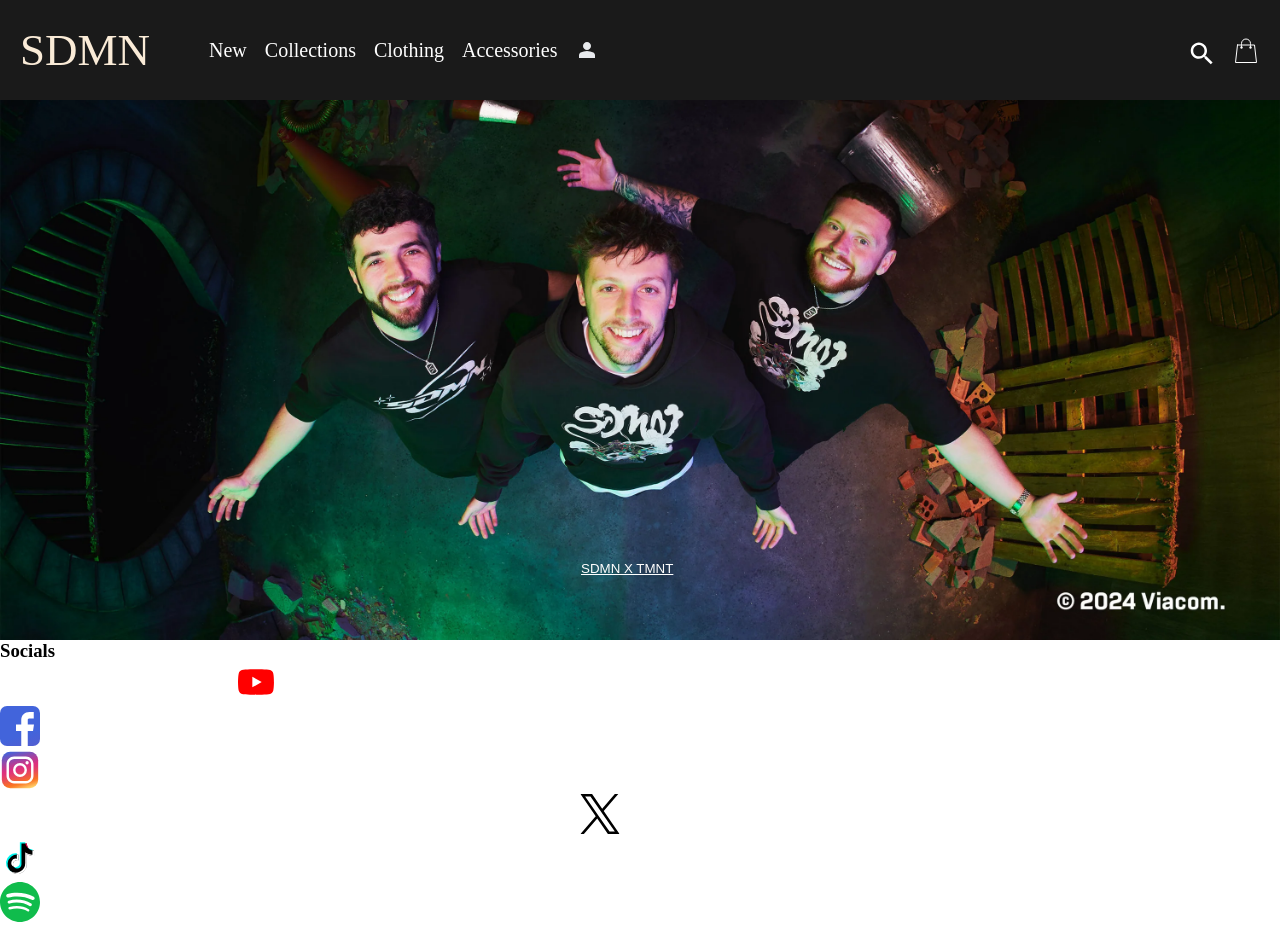
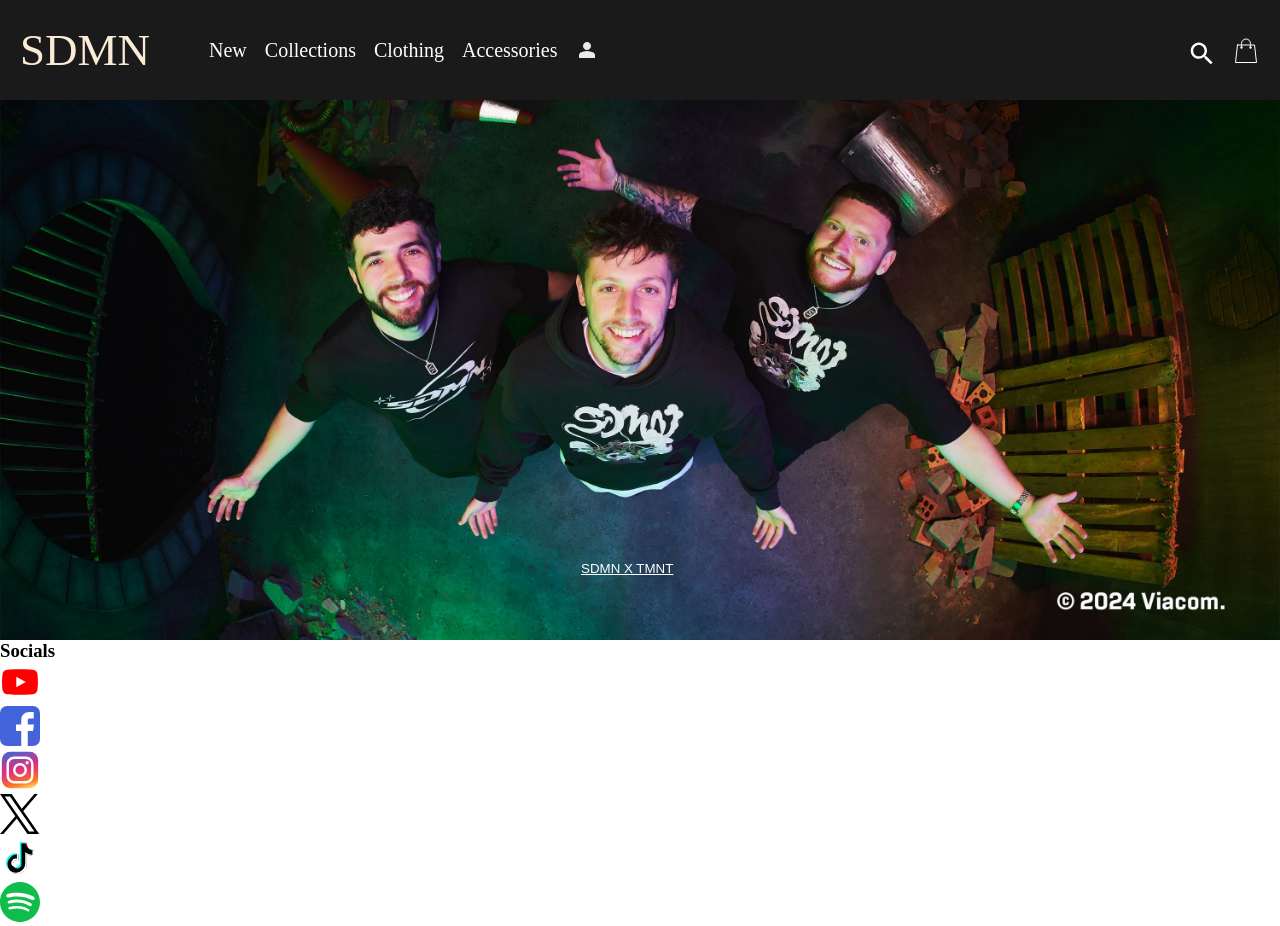
Before and after one commit to AmirSamadian/sidemen-clothing-clone, a website: page webapp/frontend/index.html in a window 1280 px wide. Drawn offline with Linux system fonts and the light colour scheme.

Commit message:
deleted width attribute on yt and twitter icon svgs

```diff
--- a/webapp/frontend/index.html
+++ b/webapp/frontend/index.html
@@ -89,7 +89,7 @@
         <div class="logo_container">
             <ul>
                 <li><a href="https://www.youtube.com/@SDMNClothing">
-                    <svg id="YT" height="40px" style="enable-background:new 0 0 512 512;" version="1.1" viewBox="0 0 512 512" width="512px" xml:space="preserve" xmlns="http://www.w3.org/2000/svg" xmlns:xlink="http://www.w3.org/1999/xlink"><g id="_x33_95-youtube"><g><path d="M476.387,144.888c-5.291-19.919-20.878-35.608-40.67-40.933C399.845,94.282,256,94.282,256,94.282    s-143.845,0-179.719,9.674c-19.791,5.325-35.378,21.013-40.668,40.933c-9.612,36.105-9.612,111.438-9.612,111.438    s0,75.334,9.612,111.438c5.29,19.92,20.877,34.955,40.668,40.281C112.155,417.719,256,417.719,256,417.719    s143.845,0,179.717-9.674c19.792-5.326,35.379-20.361,40.67-40.281c9.612-36.104,9.612-111.438,9.612-111.438    S485.999,180.994,476.387,144.888z" style="fill:#FF0000;"/><polygon points="208.954,324.723 208.954,187.93 329.18,256.328   " style="fill:#FFFFFF;"/></g></g><g id="Layer_1"/></svg>
+                    <svg id="YT" height="40px" style="enable-background:new 0 0 512 512;" version="1.1" viewBox="0 0 512 512"  xml:space="preserve" xmlns="http://www.w3.org/2000/svg" xmlns:xlink="http://www.w3.org/1999/xlink"><g id="_x33_95-youtube"><g><path d="M476.387,144.888c-5.291-19.919-20.878-35.608-40.67-40.933C399.845,94.282,256,94.282,256,94.282    s-143.845,0-179.719,9.674c-19.791,5.325-35.378,21.013-40.668,40.933c-9.612,36.105-9.612,111.438-9.612,111.438    s0,75.334,9.612,111.438c5.29,19.92,20.877,34.955,40.668,40.281C112.155,417.719,256,417.719,256,417.719    s143.845,0,179.717-9.674c19.792-5.326,35.379-20.361,40.67-40.281c9.612-36.104,9.612-111.438,9.612-111.438    S485.999,180.994,476.387,144.888z" style="fill:#FF0000;"/><polygon points="208.954,324.723 208.954,187.93 329.18,256.328   " style="fill:#FFFFFF;"/></g></g><g id="Layer_1"/></svg>
                 </a></li>
 
                 <li><a href="https://www.facebook.com/SidemenClothing">
@@ -101,7 +101,7 @@
                 </a></li>
 
                 <li><a href="https://x.com/SidemenClothing?mx=2">
-                    <svg id="twitter" height="40px" xmlns="http://www.w3.org/2000/svg" width="1200" height="1227" viewBox="0 0 1200 1227" fill="none"><g clip-path="url(#clip0_1_2)"><path d="M714.163 519.284L1160.89 0H1055.03L667.137 450.887L357.328 0H0L468.492 681.821L0 1226.37H105.866L515.491 750.218L842.672 1226.37H1200L714.137 519.284H714.163ZM569.165 687.828L521.697 619.934L144.011 79.6944H306.615L611.412 515.685L658.88 583.579L1055.08 1150.3H892.476L569.165 687.854V687.828Z" fill="black"/></g><defs><clipPath id="clip0_1_2"><rect width="1200" height="1227" fill="white"/></clipPath></defs></svg>
+                    <svg id="twitter" height="40px" xmlns="http://www.w3.org/2000/svg" height="1227" viewBox="0 0 1200 1227" fill="none"><g clip-path="url(#clip0_1_2)"><path d="M714.163 519.284L1160.89 0H1055.03L667.137 450.887L357.328 0H0L468.492 681.821L0 1226.37H105.866L515.491 750.218L842.672 1226.37H1200L714.137 519.284H714.163ZM569.165 687.828L521.697 619.934L144.011 79.6944H306.615L611.412 515.685L658.88 583.579L1055.08 1150.3H892.476L569.165 687.854V687.828Z" fill="black"/></g><defs><clipPath id="clip0_1_2"><rect width="1200" height="1227" fill="white"/></clipPath></defs></svg>
                 </a></li>
 
                 <li><a href="https://www.tiktok.com/@sidemenclothing">
```
